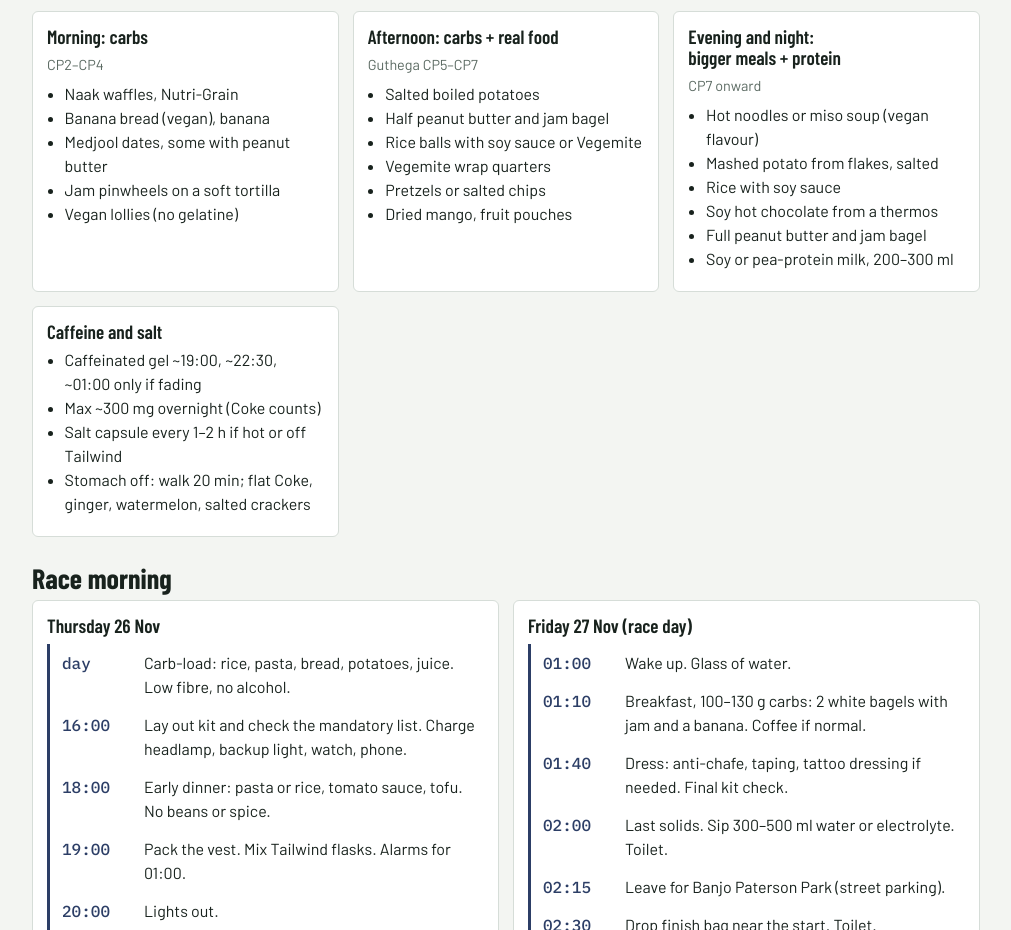
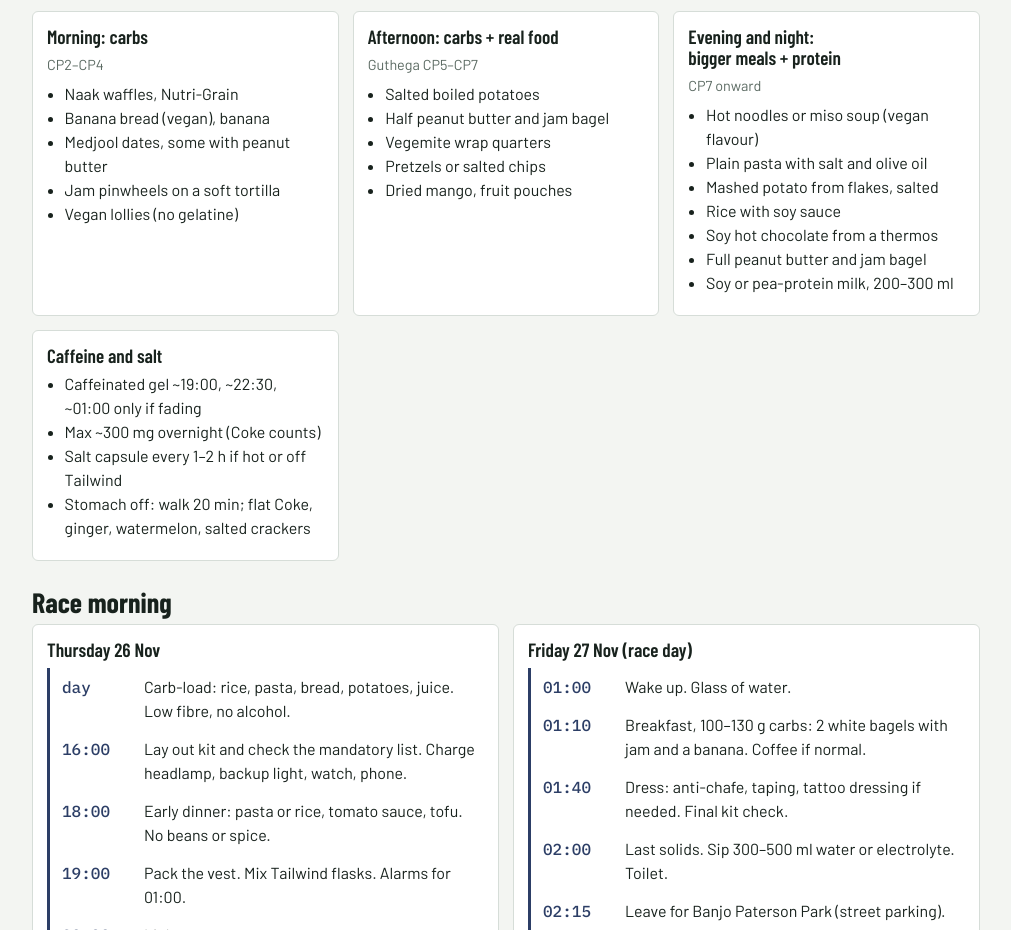
Before and after one commit to danielredman86-svg/kosci-crew-guide, a plain HTML site: page index.html in a window 1280 px wide. Shown: the part 4140-5070 px from the top of the page, without its empty margins (134-1145 px from the left). Drawn offline with nearby package versions, Linux system fonts and the light colour scheme.

Commit message:
Swap rice balls for plain pasta
Co-Authored-By: Claude Opus 5.5 <noreply@anthropic.com>
Claude-Session: https://claude.ai/code/session_01WFu1XoyScNQV5XDeznJxbD

```diff
--- a/index.html
+++ b/index.html
@@ -203,9 +203,9 @@ footer{margin-top:36px;padding-top:14px;border-top:1px solid var(--line);font-si
     <div class="panel"><h3>Morning: carbs</h3><p class="note">CP2–CP4</p>
       <ul class="plain"><li>Naak waffles, Nutri-Grain</li><li>Banana bread (vegan), banana</li><li>Medjool dates, some with peanut butter</li><li>Jam pinwheels on a soft tortilla</li><li>Vegan lollies (no gelatine)</li></ul></div>
     <div class="panel"><h3>Afternoon: carbs + real food</h3><p class="note">Guthega CP5–CP7</p>
-      <ul class="plain"><li>Salted boiled potatoes</li><li>Half peanut butter and jam bagel</li><li>Rice balls with soy sauce or Vegemite</li><li>Vegemite wrap quarters</li><li>Pretzels or salted chips</li><li>Dried mango, fruit pouches</li></ul></div>
+      <ul class="plain"><li>Salted boiled potatoes</li><li>Half peanut butter and jam bagel</li><li>Vegemite wrap quarters</li><li>Pretzels or salted chips</li><li>Dried mango, fruit pouches</li></ul></div>
     <div class="panel"><h3>Evening and night: bigger meals + protein</h3><p class="note">CP7 onward</p>
-      <ul class="plain"><li>Hot noodles or miso soup (vegan flavour)</li><li>Mashed potato from flakes, salted</li><li>Rice with soy sauce</li><li>Soy hot chocolate from a thermos</li><li>Full peanut butter and jam bagel</li><li>Soy or pea-protein milk, 200–300 ml</li></ul></div>
+      <ul class="plain"><li>Hot noodles or miso soup (vegan flavour)</li><li>Plain pasta with salt and olive oil</li><li>Mashed potato from flakes, salted</li><li>Rice with soy sauce</li><li>Soy hot chocolate from a thermos</li><li>Full peanut butter and jam bagel</li><li>Soy or pea-protein milk, 200–300 ml</li></ul></div>
     <div class="panel"><h3>Caffeine and salt</h3>
       <ul class="plain"><li>Caffeinated gel ~19:00, ~22:30, ~01:00 only if fading</li><li>Max ~300 mg overnight (Coke counts)</li><li>Salt capsule every 1–2 h if hot or off Tailwind</li><li>Stomach off: walk 20 min; flat Coke, ginger, watermelon, salted crackers</li></ul></div>
   </div>
```
